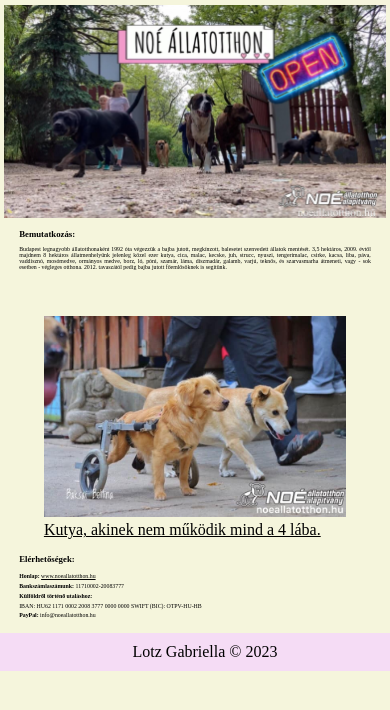
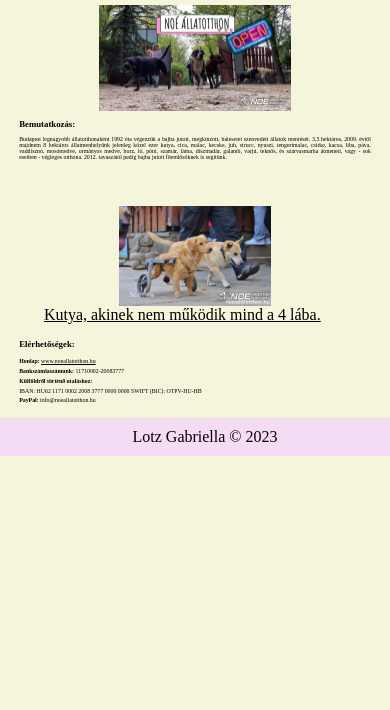
Before and after one commit to RoMacken/web-dev, a plain HTML site: page noeotthon.html in a window 390 px wide. Shown: the part 54-764 px from the top of the page. Drawn offline with Linux system fonts and the light colour scheme.

Commit message:
fixing the three columns

```diff
--- a/indexstyle.css
+++ b/indexstyle.css
@@ -1,10 +1,10 @@
-body{
+body {
     background-image: url('img/szeki1.jpg');
     background-size: 50%;
     background-repeat: repeat;
 }
 
-#maintitle{
+#maintitle {
     font-size: 3vw;
     font-family: 'Times New Roman', Times, serif;
     text-align: center;
@@ -32,34 +32,36 @@ body{
     object-fit: cover;
 }
 
-@media (max-width: 600px) {
+
+@media (max-width: 1024px) {
+
     .row {
         display: flex;
-        flex-wrap: wrap;
     }
 
-    .column {
-        flex: 100%;
-        margin: 2%;
-    }
-  }
-
-@media (min-width: 601px) and (max-width: 1024px) {
-    .row{
-        display: flex;
+    .imgindex{
+        display: block;
+        margin-left: auto;
+        margin-right: auto;
+        width: 60%;
     }
     .column {
         flex: 50%;
     }
 }
 
-@media (min-width: 1025px) {
+@media (max-width: 768px) {
     .row {
         display: flex;
+        flex-wrap: wrap;
     }
 
+    .imgindex{
+        width: 50%;
+        object-fit: cover;
+    }
     .column {
-        flex: 33.33%;
-        margin: 3%;
+        flex: 100%;
+        margin: 2%;
     }
 }
--- a/pagesstyle.css
+++ b/pagesstyle.css
@@ -63,6 +63,12 @@ table td{
     .row {
       flex-direction: column;
     }
+    .imgnoe{
+        display: block;
+        margin-left: auto;
+        margin-right: auto;
+        width: 50%;
+    }
 
     .column {
       flex: auto;
```
Also changed, not shown: index.html (+1 -1 lines). Lines whose indentation alone changed are shown as unchanged.
